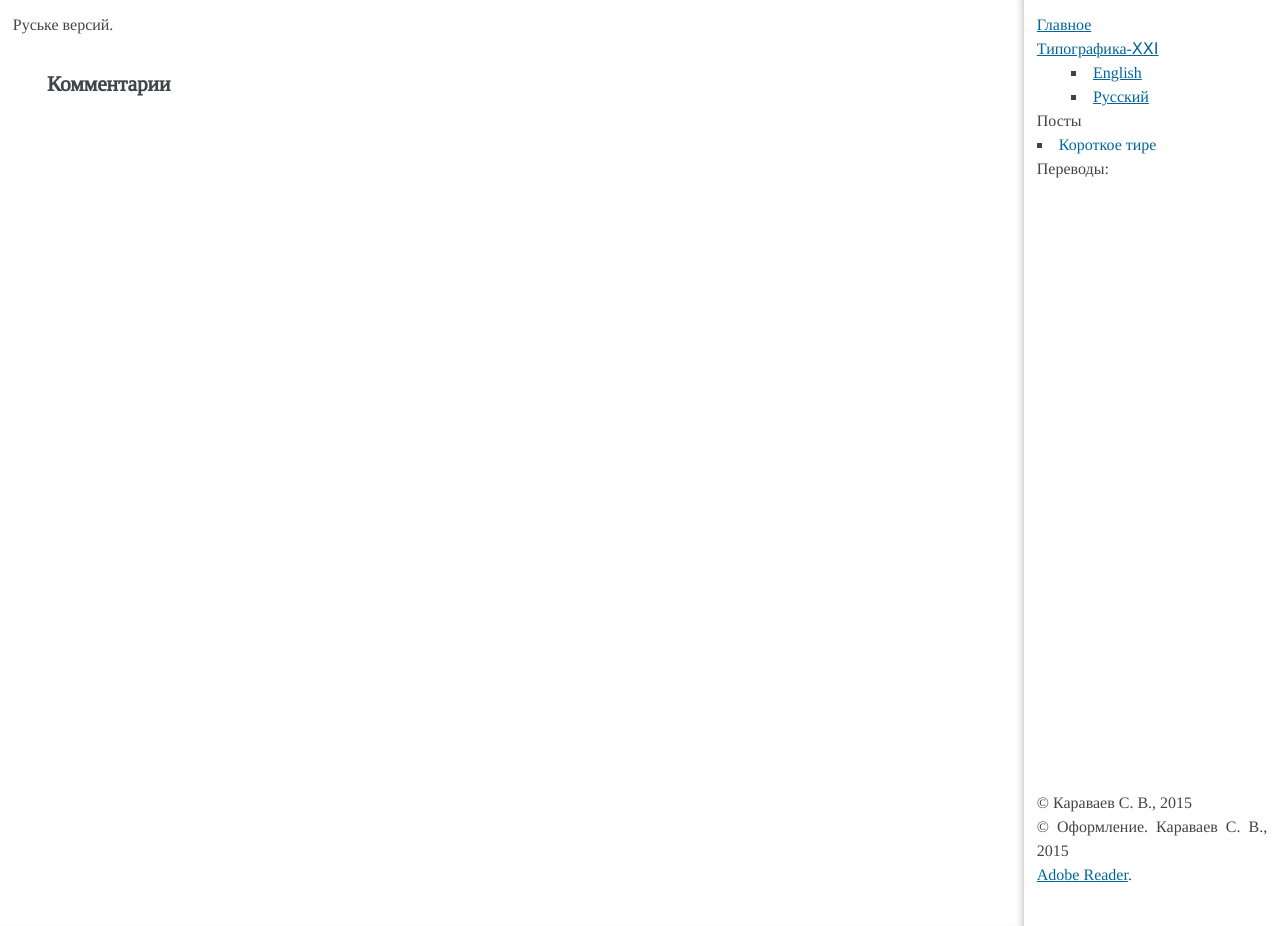
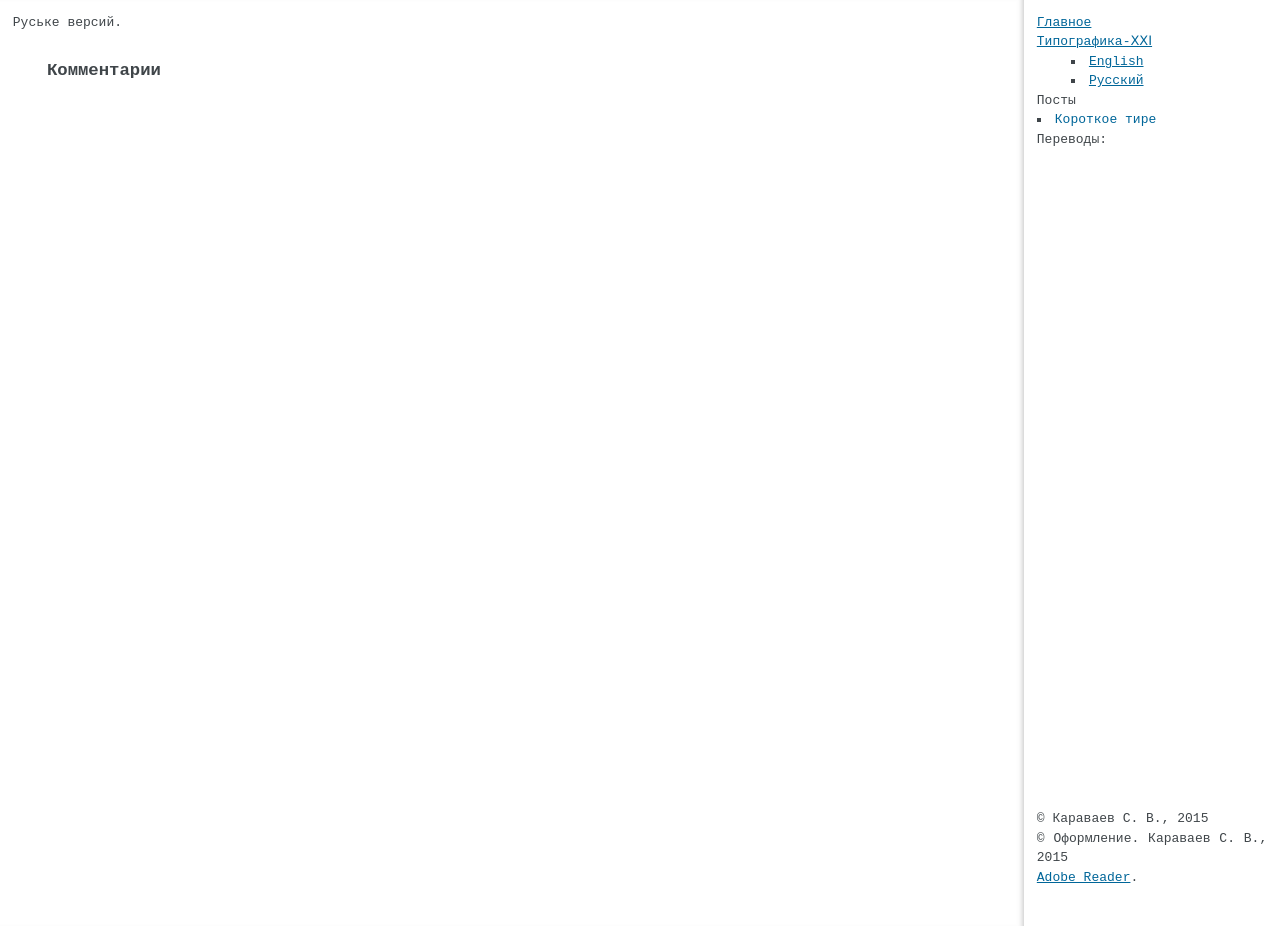
Before and after one commit to praepostor/typography, a Jekyll site: the page built from index.html, in a window 1280 px wide. Built offline with Jekyll 4.4.1, drawn with Linux system fonts in a browser that asks for light colours; comment, search, counter and statistics services are not loaded.

Commit message:
New site

```diff
--- a/css/main.css
+++ b/css/main.css
@@ -43,7 +43,6 @@ address {
 body {
     background-color: #fff;
     color: #3f4549;
-    font-family: MySerif, serif;
     font-size: 1em; /* 14 Russian points */
     height: 100%;
     line-height: 1.5;
@@ -52,6 +51,7 @@ body {
     text-indent: 0;
 }
 
+body,
 code {
     font-family: monospace;
 }
```
